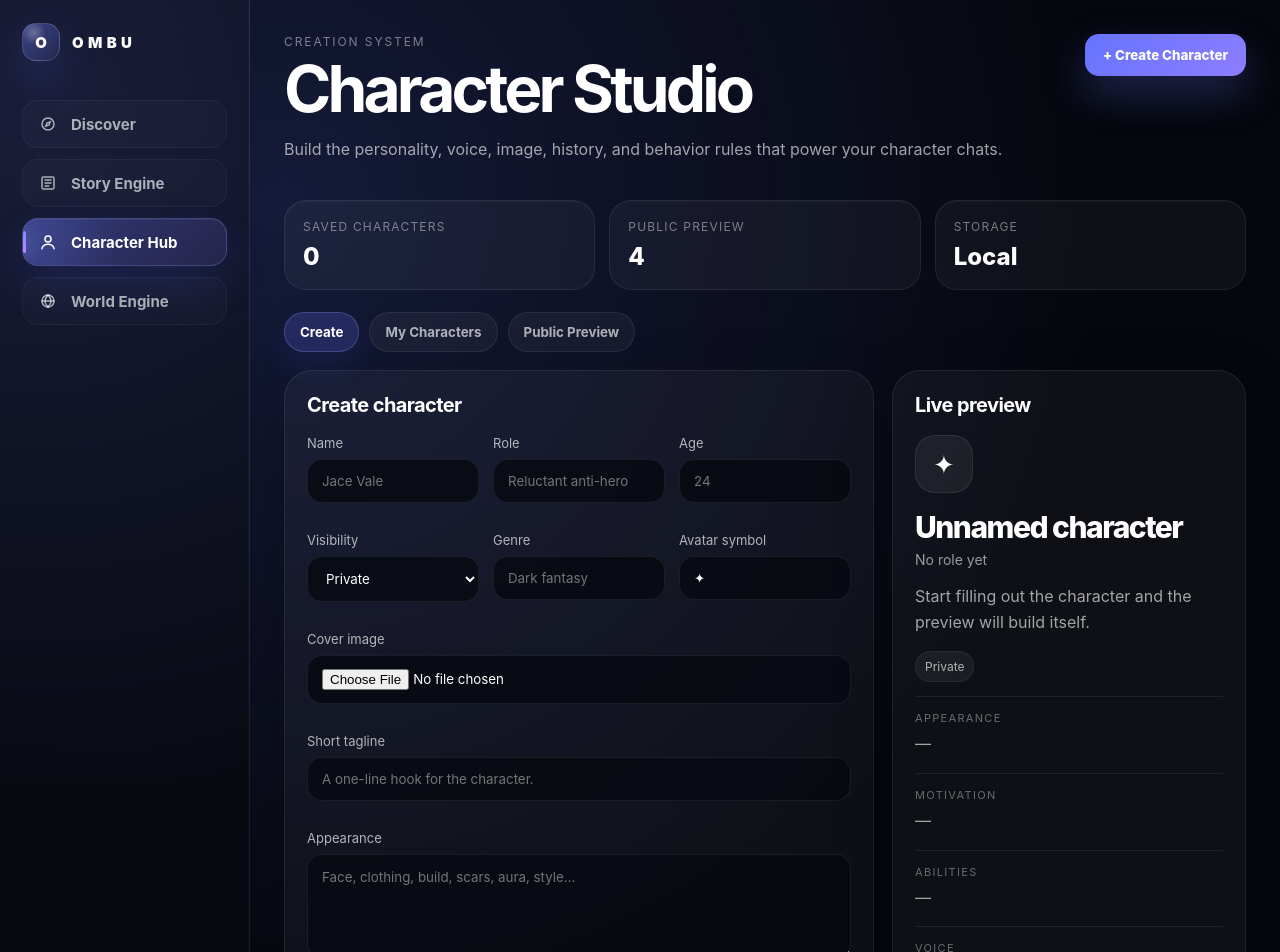
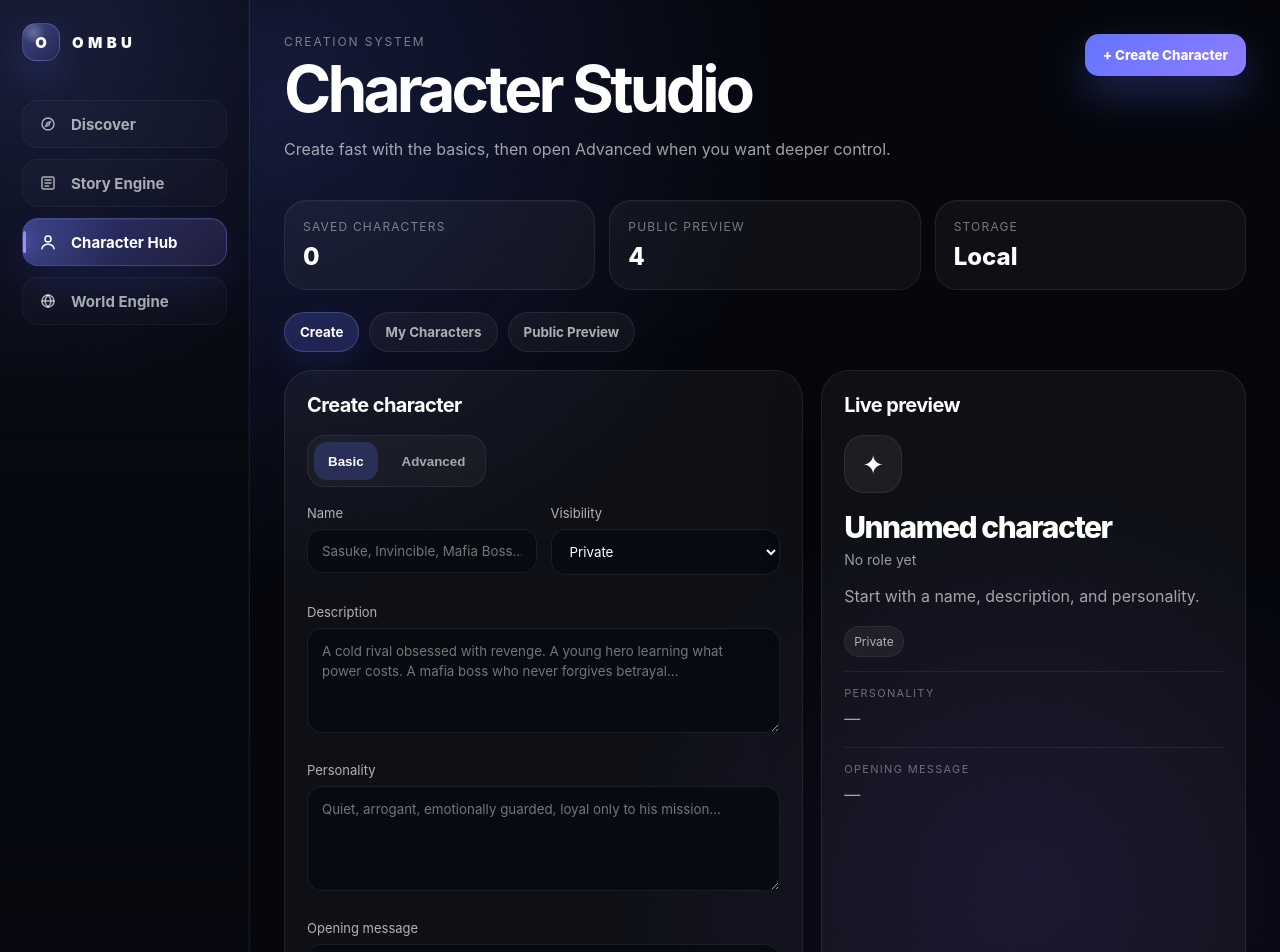
Before and after one commit to 0mbu/ombu, a Next.js app: page /characters in a window 1280 px wide. Shown: the top 952 px of the page. Built offline with nearby package versions, Linux system fonts and the light colour scheme.

Commit message:
Implement creator mode for character creation
Added creator mode state management and UI elements for basic and advanced modes, allowing users to switch between modes for character creation.

```diff
--- a/pages/characters.js
+++ b/pages/characters.js
@@ -127,6 +127,7 @@ export default function CharactersPage() {
   const router = useRouter();
 
   const [activeTab, setActiveTab] = useState("create");
+  const [creatorMode, setCreatorMode] = useState("basic");
   const [form, setForm] = useState(emptyCharacter);
   const [savedCharacters, setSavedCharacters] = useState([]);
   const [selectedId, setSelectedId] = useState(null);
@@ -165,6 +166,7 @@ export default function CharactersPage() {
   const handleNew = () => {
     setSelectedId(null);
     setForm(emptyCharacter);
+    setCreatorMode("basic");
     setActiveTab("create");
   };
 
@@ -198,6 +200,7 @@ export default function CharactersPage() {
       ...emptyCharacter,
       ...character
     });
+    setCreatorMode("basic");
     setActiveTab("create");
   };
 
@@ -248,7 +251,7 @@ export default function CharactersPage() {
               <div className="eyebrow">Creation system</div>
               <h1>Character Studio</h1>
               <p>
-                Build the personality, voice, image, history, and behavior rules that power your character chats.
+                Create fast with the basics, then open Advanced when you want deeper control.
               </p>
             </div>
 
@@ -295,6 +298,7 @@ export default function CharactersPage() {
                               voice: character.voice || ""
                             });
                             setSelectedId(null);
+                            setCreatorMode("basic");
                             setActiveTab("create");
                           }}
                         >
@@ -351,6 +355,8 @@ export default function CharactersPage() {
                 handleSave={handleSave}
                 handleNew={handleNew}
                 selectedId={selectedId}
+                creatorMode={creatorMode}
+                setCreatorMode={setCreatorMode}
               />
             )}
           </section>
@@ -674,7 +680,7 @@ export default function CharactersPage() {
 
         .createLayout {
           display: grid;
-          grid-template-columns: minmax(0, 1.25fr) minmax(320px, 0.75fr);
+          grid-template-columns: minmax(0, 1.1fr) minmax(310px, 0.9fr);
           gap: 18px;
         }
 
@@ -693,9 +699,38 @@ export default function CharactersPage() {
           letter-spacing: -0.03em;
         }
 
+        .creatorModeTabs {
+          display: flex;
+          gap: 10px;
+          padding: 6px;
+          border-radius: 18px;
+          background: rgba(255,255,255,0.035);
+          border: 1px solid rgba(255,255,255,0.07);
+          margin-bottom: 18px;
+          width: fit-content;
+        }
+
+        .creatorModeButton {
+          min-height: 38px;
+          border: none;
+          border-radius: 13px;
+          padding: 0 14px;
+          cursor: pointer;
+          color: rgba(255,255,255,0.62);
+          background: transparent;
+          font-weight: 850;
+          transition: 200ms ease;
+        }
+
+        .creatorModeButton.active,
+        .creatorModeButton:hover {
+          color: white;
+          background: rgba(101,116,255,0.22);
+        }
+
         .formGrid {
           display: grid;
-          grid-template-columns: repeat(3, minmax(0, 1fr));
+          grid-template-columns: repeat(2, minmax(0, 1fr));
           gap: 14px;
         }
 
@@ -744,6 +779,19 @@ export default function CharactersPage() {
 
         .wide {
           grid-column: 1 / -1;
+        }
+
+        .advancedPanel {
+          margin-top: 4px;
+          padding-top: 8px;
+          border-top: 1px solid rgba(255,255,255,0.07);
+        }
+
+        .advancedNote {
+          color: rgba(255,255,255,0.48);
+          font-size: 13px;
+          line-height: 1.5;
+          margin: -2px 0 16px;
         }
 
         .formActions {
@@ -905,7 +953,15 @@ function CharacterCard({ character, footer }) {
   );
 }
 
-function CreateCharacter({ form, updateField, handleSave, handleNew, selectedId }) {
+function CreateCharacter({
+  form,
+  updateField,
+  handleSave,
+  handleNew,
+  selectedId,
+  creatorMode,
+  setCreatorMode
+}) {
   const previewTags = (form.tags || "")
     .split(",")
     .map((tag) => tag.trim())
@@ -939,10 +995,25 @@ function CreateCharacter({ form, updateField, handleSave, handleNew, selectedId
           {selectedId ? "Edit character" : "Create character"}
         </h2>
 
+        <div className="creatorModeTabs">
+          <button
+            type="button"
+            className={`creatorModeButton ${creatorMode === "basic" ? "active" : ""}`}
+            onClick={() => setCreatorMode("basic")}
+          >
+            Basic
+          </button>
+          <button
+            type="button"
+            className={`creatorModeButton ${creatorMode === "advanced" ? "active" : ""}`}
+            onClick={() => setCreatorMode("advanced")}
+          >
+            Advanced
+          </button>
+        </div>
+
         <div className="formGrid">
-          <Field label="Name" value={form.name} onChange={(v) => updateField("name", v)} placeholder="Jace Vale" />
-          <Field label="Role" value={form.role} onChange={(v) => updateField("role", v)} placeholder="Reluctant anti-hero" />
-          <Field label="Age" value={form.age} onChange={(v) => updateField("age", v)} placeholder="24" />
+          <Field label="Name" value={form.name} onChange={(v) => updateField("name", v)} placeholder="Sasuke, Invincible, Mafia Boss..." />
 
           <SelectField
             label="Visibility"
@@ -951,8 +1022,29 @@ function CreateCharacter({ form, updateField, handleSave, handleNew, selectedId
             options={["Private", "Public"]}
           />
 
-          <Field label="Genre" value={form.genre} onChange={(v) => updateField("genre", v)} placeholder="Dark fantasy" />
-          <Field label="Avatar symbol" value={form.avatar} onChange={(v) => updateField("avatar", v)} placeholder="✦" />
+          <TextField
+            className="wide"
+            label="Description"
+            value={form.tagline}
+            onChange={(v) => updateField("tagline", v)}
+            placeholder="A cold rival obsessed with revenge. A young hero learning what power costs. A mafia boss who never forgives betrayal..."
+          />
+
+          <TextField
+            className="wide"
+            label="Personality"
+            value={form.personality}
+            onChange={(v) => updateField("personality", v)}
+            placeholder="Quiet, arrogant, emotionally guarded, loyal only to his mission..."
+          />
+
+          <TextField
+            className="wide"
+            label="Opening message"
+            value={form.firstMessage}
+            onChange={(v) => updateField("firstMessage", v)}
+            placeholder="Optional. Example: “You’re late. Speak.”"
+          />
 
           <div className="field wide">
             <label>Cover image</label>
@@ -967,20 +1059,32 @@ function CreateCharacter({ form, updateField, handleSave, handleNew, selectedId
               </button>
             )}
           </div>
+        </div>
 
-          <Field className="wide" label="Short tagline" value={form.tagline} onChange={(v) => updateField("tagline", v)} placeholder="A one-line hook for the character." />
+        {creatorMode === "advanced" && (
+          <div className="advancedPanel">
+            <p className="advancedNote">
+              Advanced fields help Ombu keep the character more consistent in longer chats.
+            </p>
+
+            <div className="formGrid">
+              <Field label="Role" value={form.role} onChange={(v) => updateField("role", v)} placeholder="Rival shinobi, superhero, crime boss..." />
+              <Field label="Age" value={form.age} onChange={(v) => updateField("age", v)} placeholder="17, 24, unknown..." />
+              <Field label="Genre" value={form.genre} onChange={(v) => updateField("genre", v)} placeholder="Anime, superhero, mafia, romance..." />
+              <Field label="Avatar symbol" value={form.avatar} onChange={(v) => updateField("avatar", v)} placeholder="✦" />
+
               <TextField className="wide" label="Appearance" value={form.appearance} onChange={(v) => updateField("appearance", v)} placeholder="Face, clothing, build, scars, aura, style..." />
-          <TextField className="wide" label="Personality" value={form.personality} onChange={(v) => updateField("personality", v)} placeholder="How they act, what they hide, what makes them interesting..." />
               <TextField className="wide" label="Backstory" value={form.background} onChange={(v) => updateField("background", v)} placeholder="What shaped them?" />
               <TextField className="wide" label="Motivation" value={form.motivation} onChange={(v) => updateField("motivation", v)} placeholder="What do they want most?" />
               <TextField className="wide" label="Strengths" value={form.strengths} onChange={(v) => updateField("strengths", v)} placeholder="Skills, traits, advantages..." />
               <TextField className="wide" label="Flaws" value={form.flaws} onChange={(v) => updateField("flaws", v)} placeholder="Weaknesses, fears, bad habits..." />
               <TextField className="wide" label="Abilities / Skills" value={form.abilities} onChange={(v) => updateField("abilities", v)} placeholder="Powers, fighting style, talents, limits..." />
               <TextField className="wide" label="Relationships" value={form.relationships} onChange={(v) => updateField("relationships", v)} placeholder="Friends, enemies, family, rivals..." />
-          <TextField className="wide" label="Speaking style" value={form.voice} onChange={(v) => updateField("voice", v)} placeholder="How do they talk? Calm, sarcastic, nervous, poetic..." />
-          <TextField className="wide" label="Opening message" value={form.firstMessage} onChange={(v) => updateField("firstMessage", v)} placeholder="Optional first message if this becomes interactive later." />
+              <TextField className="wide" label="Speaking style" value={form.voice} onChange={(v) => updateField("voice", v)} placeholder="How do they talk? Calm, sarcastic, cold, aggressive..." />
               <Field className="wide" label="Tags" value={form.tags} onChange={(v) => updateField("tags", v)} placeholder="anime, villain, romance, soldier" />
             </div>
+          </div>
+        )}
 
         <div className="formActions">
           <button className="primaryBtn" onClick={handleSave}>
@@ -1004,10 +1108,10 @@ function CreateCharacter({ form, updateField, handleSave, handleNew, selectedId
         )}
 
         <div className="previewName">{form.name || "Unnamed character"}</div>
-        <div className="role">{form.role || "No role yet"}</div>
+        <div className="role">{form.role || form.genre || "No role yet"}</div>
 
         <p className="previewText">
-          {form.tagline || form.personality || "Start filling out the character and the preview will build itself."}
+          {form.tagline || form.personality || "Start with a name, description, and personality."}
         </p>
 
         <div className="chipRow">
@@ -1018,10 +1122,15 @@ function CreateCharacter({ form, updateField, handleSave, handleNew, selectedId
           ))}
         </div>
 
-        <PreviewBlock label="Appearance" value={form.appearance} />
+        <PreviewBlock label="Personality" value={form.personality} />
+        <PreviewBlock label="Opening Message" value={form.firstMessage} />
+        {creatorMode === "advanced" && (
+          <>
             <PreviewBlock label="Motivation" value={form.motivation} />
             <PreviewBlock label="Abilities" value={form.abilities} />
             <PreviewBlock label="Voice" value={form.voice} />
+          </>
+        )}
       </aside>
     </div>
   );
```
Lines whose indentation alone changed are shown as unchanged.
